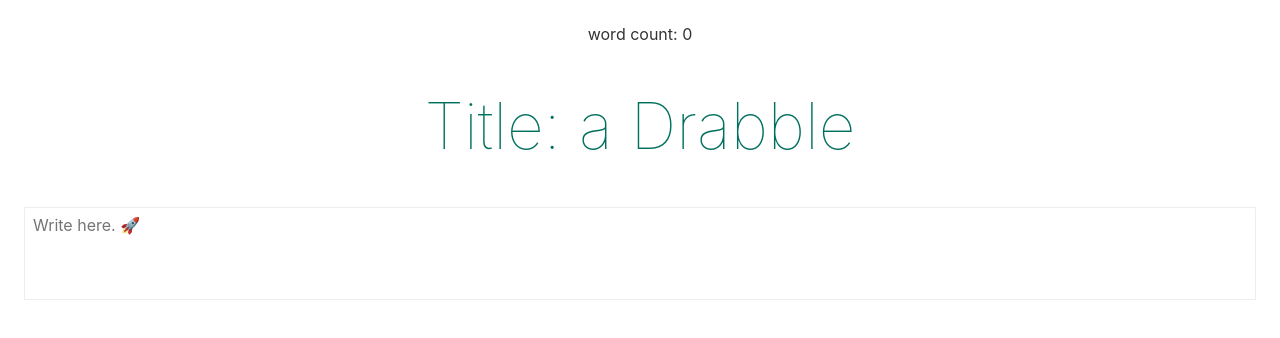
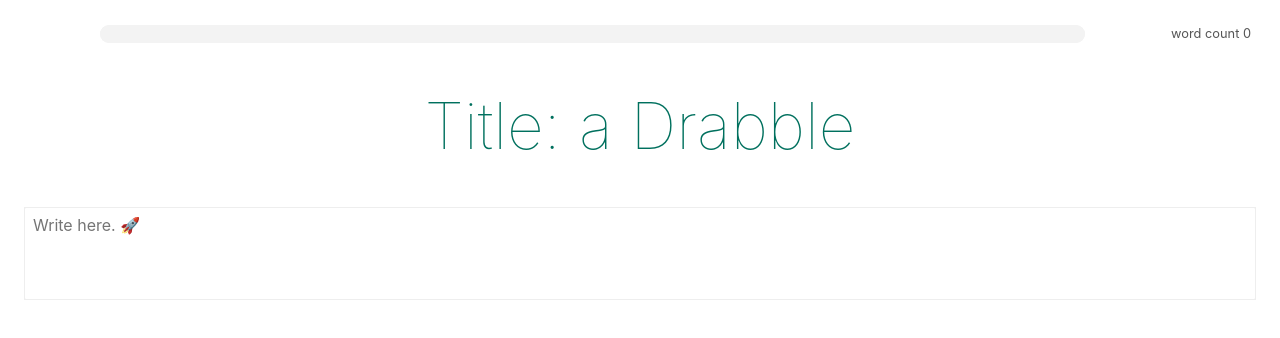
Before and after one commit to teroyks/drabbledit, a Svelte app: page / in a window 1280 px wide. Shown: the top 338 px of the page. Built offline with nearby package versions, Linux system fonts and the light colour scheme.

Commit message:
Add a progress bar
- changes color when word count is over the limit

```diff
--- a/src/App.svelte
+++ b/src/App.svelte
@@ -1,5 +1,6 @@
 <script>
   import Editor from "./Editor.svelte";
+  import ProgressBar from "./ProgressBar.svelte";
 
   let wordcount = 0;
 </script>
@@ -31,7 +32,7 @@
 
 <main>
   <header class={wordcount > 100 ? 'error' : ''}>
-    word count: {wordcount}
+    <ProgressBar percentage={wordcount} />
   </header>
   <h1 contenteditable="true">Title: a Drabble</h1>
   <Editor bind:wordcount />
--- /dev/null
+++ b/src/ProgressBar.svelte
@@ -0,0 +1,56 @@
+<script>
+  export let percentage;
+
+  $: overLimit = percentage > 100;
+</script>
+
+<style>
+  progress {
+    background-color: #f3f3f3;
+    border: 0;
+    width: 80%;
+    height: 18px;
+    border-radius: 9px;
+  }
+
+  progress::-webkit-progress-bar {
+    background-color: #f3f3f3;
+    border-radius: 9px;
+  }
+  progress::-webkit-progress-value {
+    background: #cdeb8e;
+    border-radius: 9px;
+  }
+  progress.overLimit::-webkit-progress-value {
+    background-color: darkred;
+    border-radius: 9px;
+  }
+
+  progress::-moz-progress-bar {
+    background: #cdeb8e;
+    border-radius: 9px;
+  }
+  progress.overLimit::-moz-progress-bar {
+    background-color: darkred;
+    border-radius: 9px;
+  }
+
+  .progress-value {
+    padding: 0px 5px;
+    line-height: 20px;
+    margin-left: 5px;
+    font-size: 0.8em;
+    color: #555;
+    height: 18px;
+    float: right;
+  }
+
+  .overLimit {
+    color: darkred;
+  }
+</style>
+
+<div>
+  <progress class:overLimit value={percentage} max="100" />
+  <span class="progress-value" class:overLimit>word count {percentage}</span>
+</div>
```
